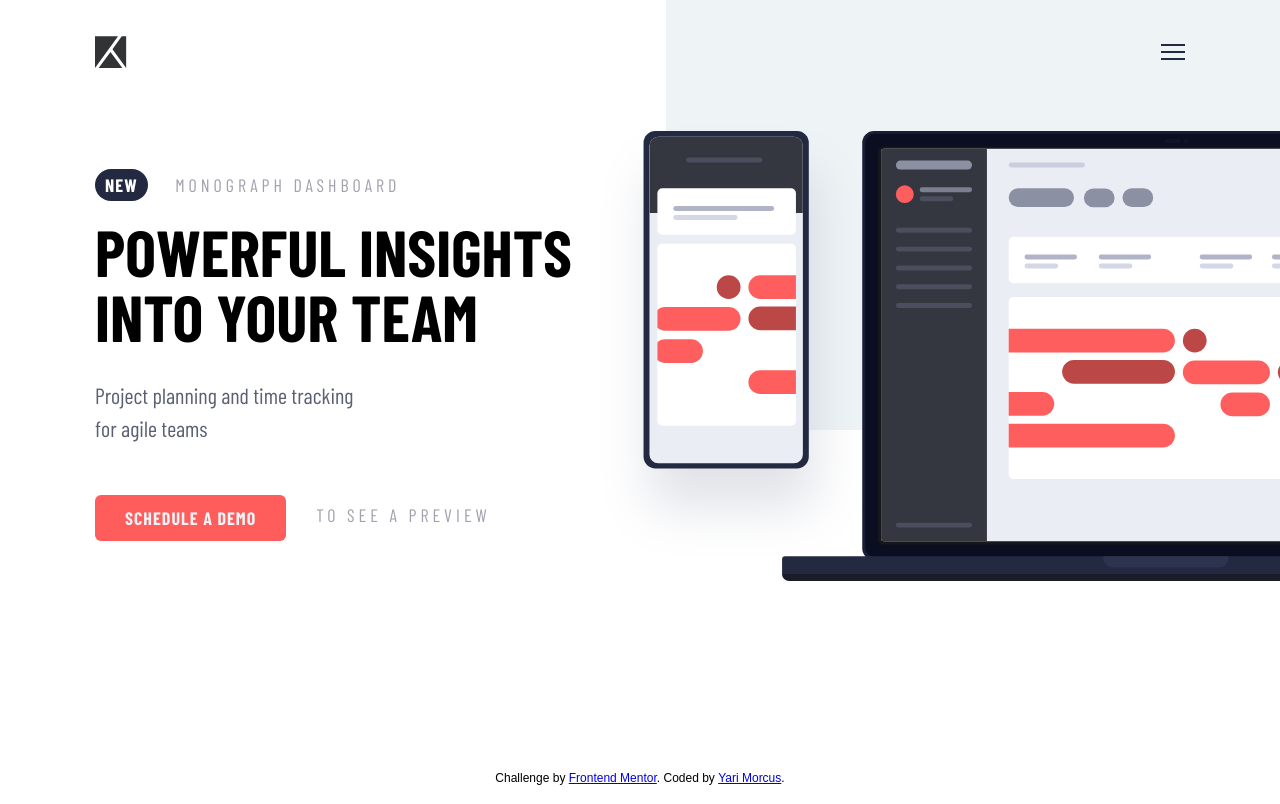
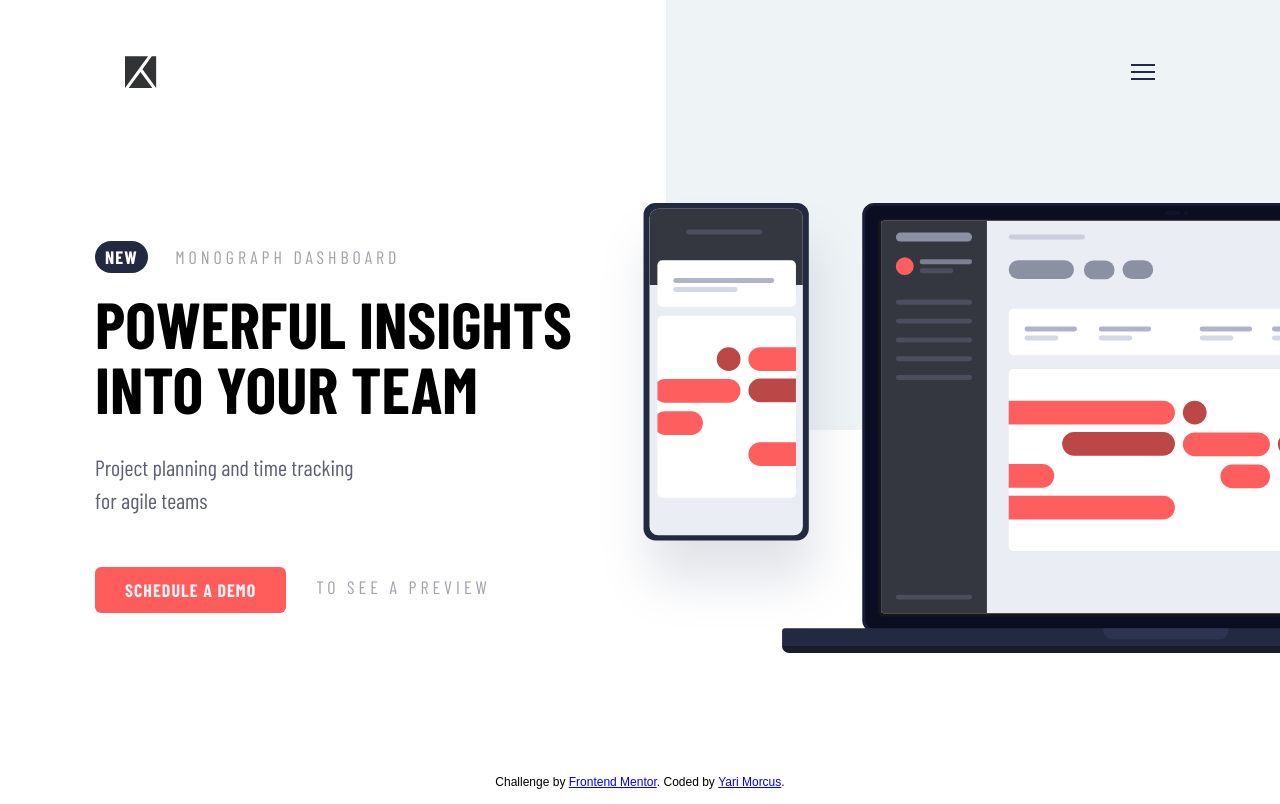
Before and after one commit to YariMorcus/fm-project-tracking-intro-component, a website built with Parcel: page src/index.html in a window 1280 px wide. Built offline with nearby package versions, Linux system fonts and the light colour scheme; files whose address does not match are found by name.

Commit message:
increase negative space larger screens

```diff
--- a/src/scss/layout/_header.scss
+++ b/src/scss/layout/_header.scss
@@ -14,5 +14,13 @@
     @include m.breakpoint-sm {
       margin: 3rem;
     }
+
+    @include m.breakpoint-lg {
+      margin: 5rem 6rem;
+    }
+
+    @include m.breakpoint-xl {
+      margin-bottom: 15rem;
+    }
   }
 }
```
